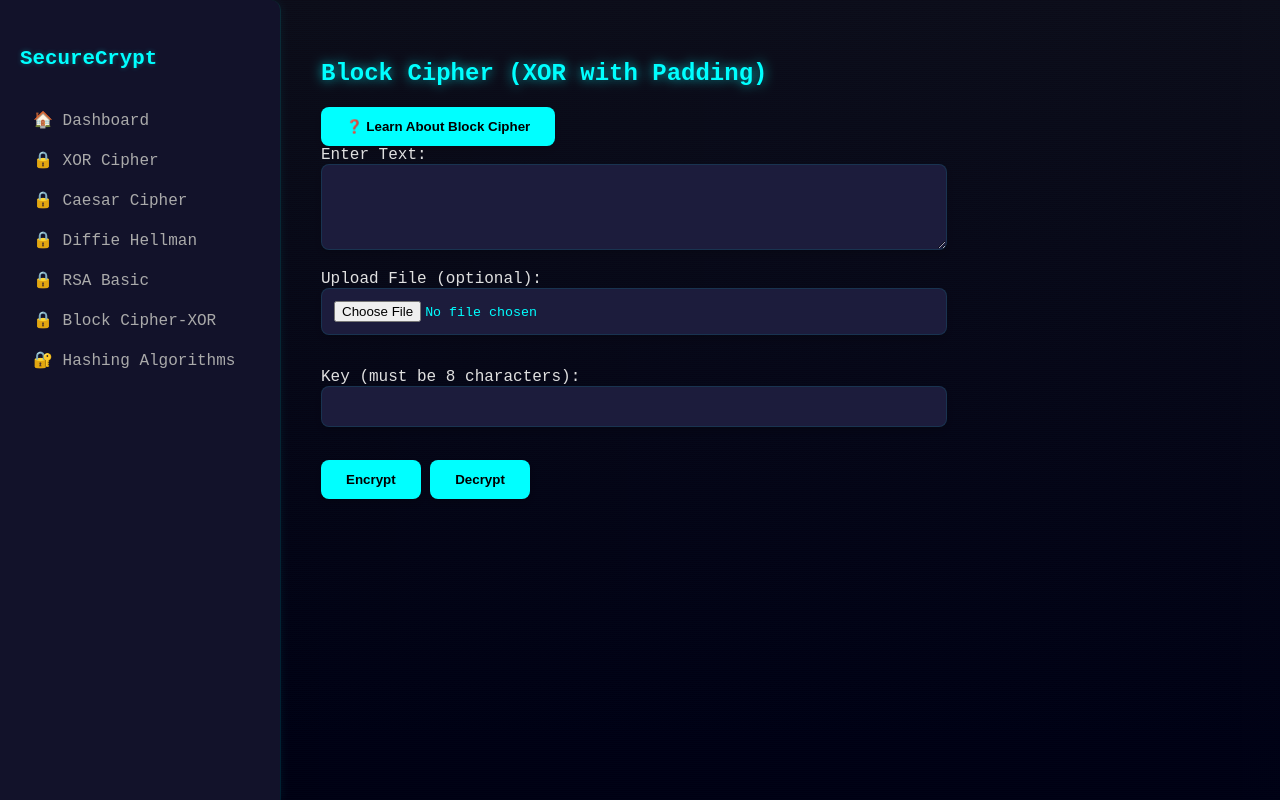
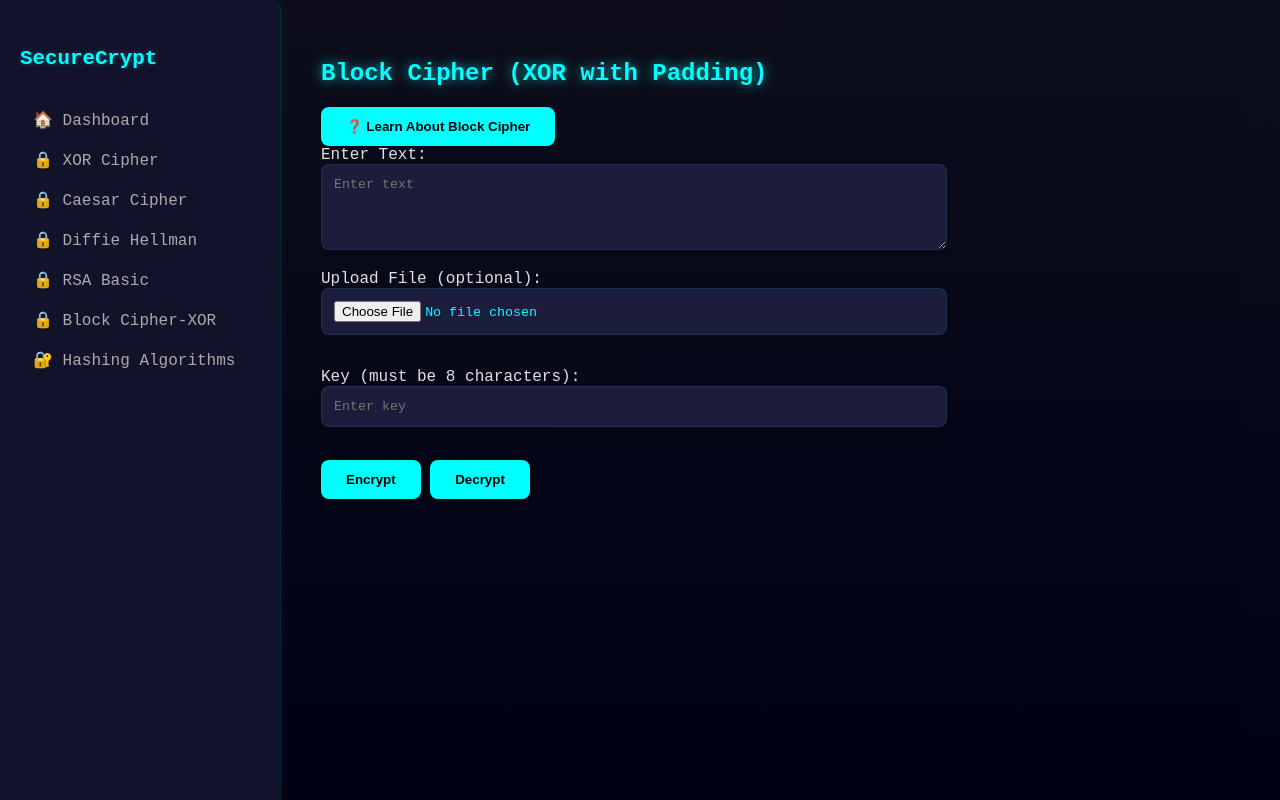
Before and after one commit to kzzZia/AC-FinalProject, a Flask app: page /block in a window 1280 px wide. Run offline with Flask 3, Linux system fonts and the light colour scheme.

Commit message:
Update block.html
added placeholder to provides a hint or example text inside form fields

```diff
--- a/templates/block.html
+++ b/templates/block.html
@@ -19,13 +19,13 @@
 
 <form method="POST" enctype="multipart/form-data">
     <label>Enter Text:</label><br>
-    <textarea name="text" rows="4" cols="60">{{ request.form.text or '' }}</textarea><br>
+    <textarea name="text" rows="4" placeholder="Enter text" cols="60">{{ request.form.text or '' }}</textarea><br>
 
     <label>Upload File (optional):</label><br>
     <input type="file" name="file"><br><br>
 
     <label>Key (must be 8 characters):</label><br>
-    <input type="text" name="key" value="{{ request.form.key or '' }}" required><br><br>
+    <input type="text" name="key" placeholder="Enter key" value="{{ request.form.key or '' }}" required><br><br>
 
     <button type="submit" name="action" value="encrypt">Encrypt</button>
     <button type="submit" name="action" value="decrypt">Decrypt</button>
```
